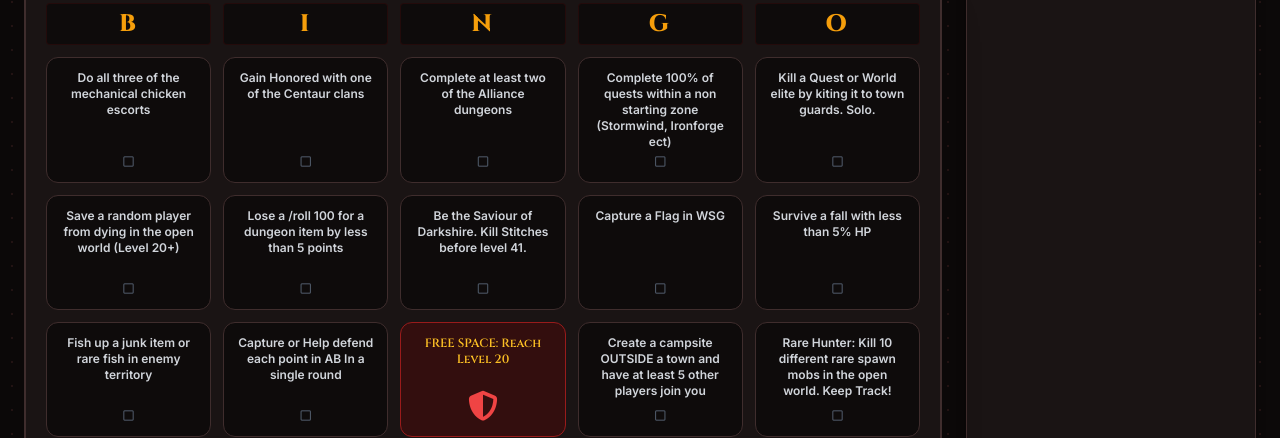
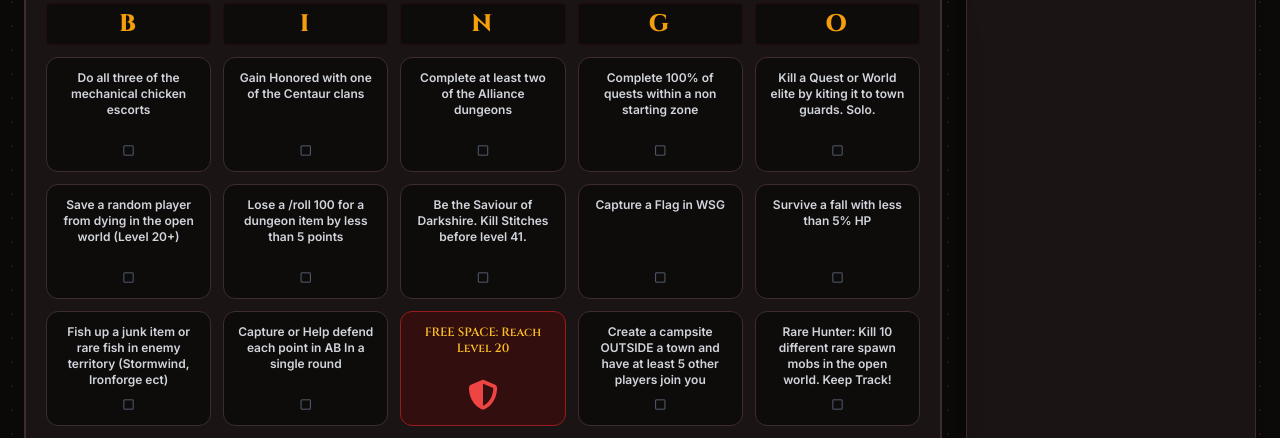
Before and after one commit to Reapafied/Send-Ibuprofen, a React (Vite) app: page / in a window 1280 px wide. Shown: the part 250-688 px from the top of the page. Built offline with nearby package versions, Linux system fonts and the light colour scheme; no server answers; the database is empty; the HTML template or start-up script is replaced by a standard one.

Commit message:
Update App.jsx

```diff
--- a/src/App.jsx
+++ b/src/App.jsx
@@ -35,8 +35,8 @@ const DEFAULT_CHALLENGES = [
     "Complete 3 new dungeons flawless (No deaths No wipes)",
     "Stay flagged anytime you are in Hillsbrad until you complete the Hearcules rod quest. You MUST fight any flagged alliance.",
     "Kill one of the Patrolling Eite Dragons around the world. Example: Narillasanz, Brimgore ect.",
-    "Fish up a junk item or rare fish in enemy territory",
-    "Complete 100% of quests within a non starting zone (Stormwind, Ironforge ect)",
+    "Fish up a junk item or rare fish in enemy territory (Stormwind, Ironforge ect)",
+    "Complete 100% of quests within a non starting zone",
     "Finish Mothers Milk. Pain",
     "As a group. Complete a wing of SM while everyone is wearing only vendor whites"
 ];
```
